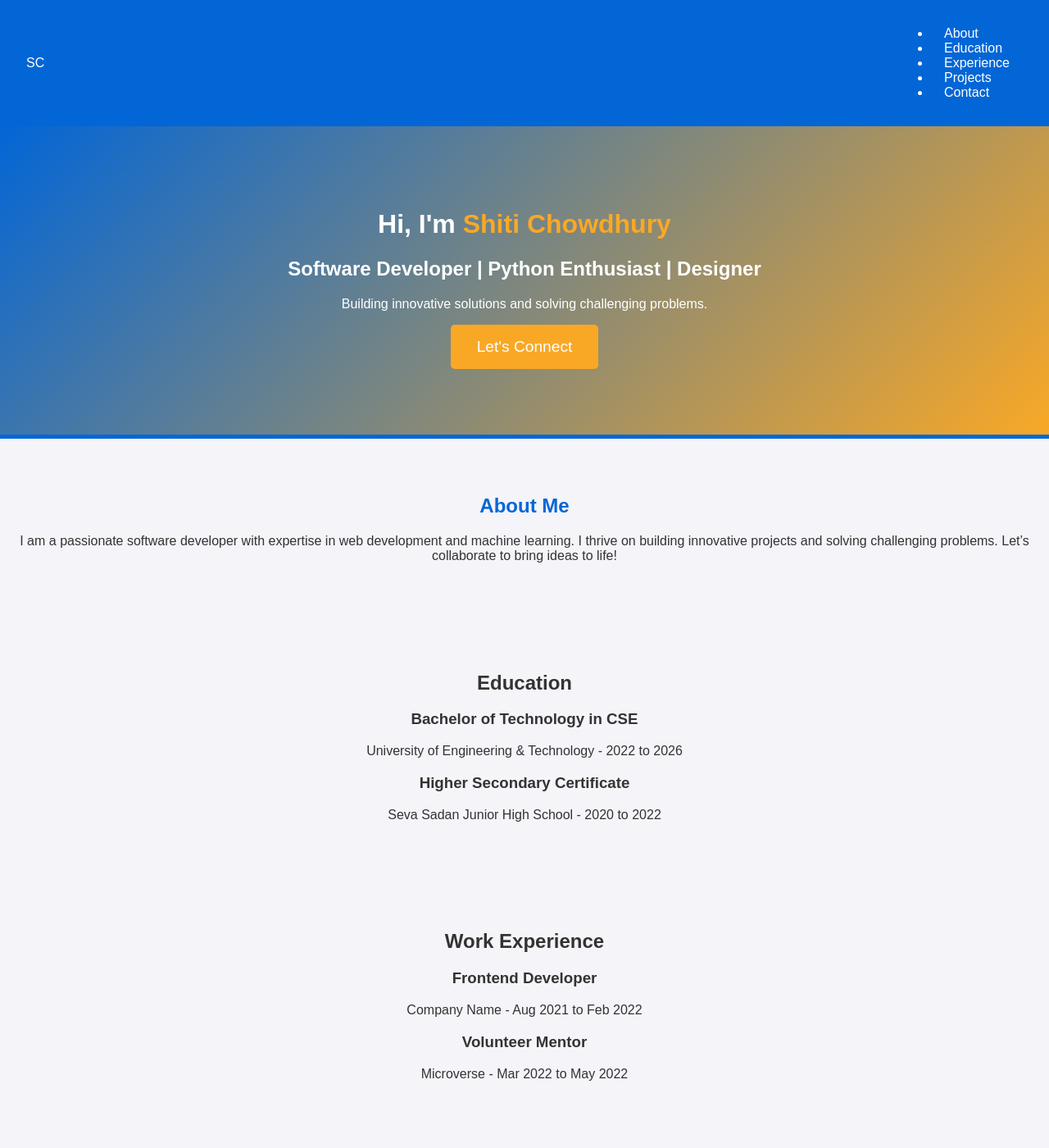
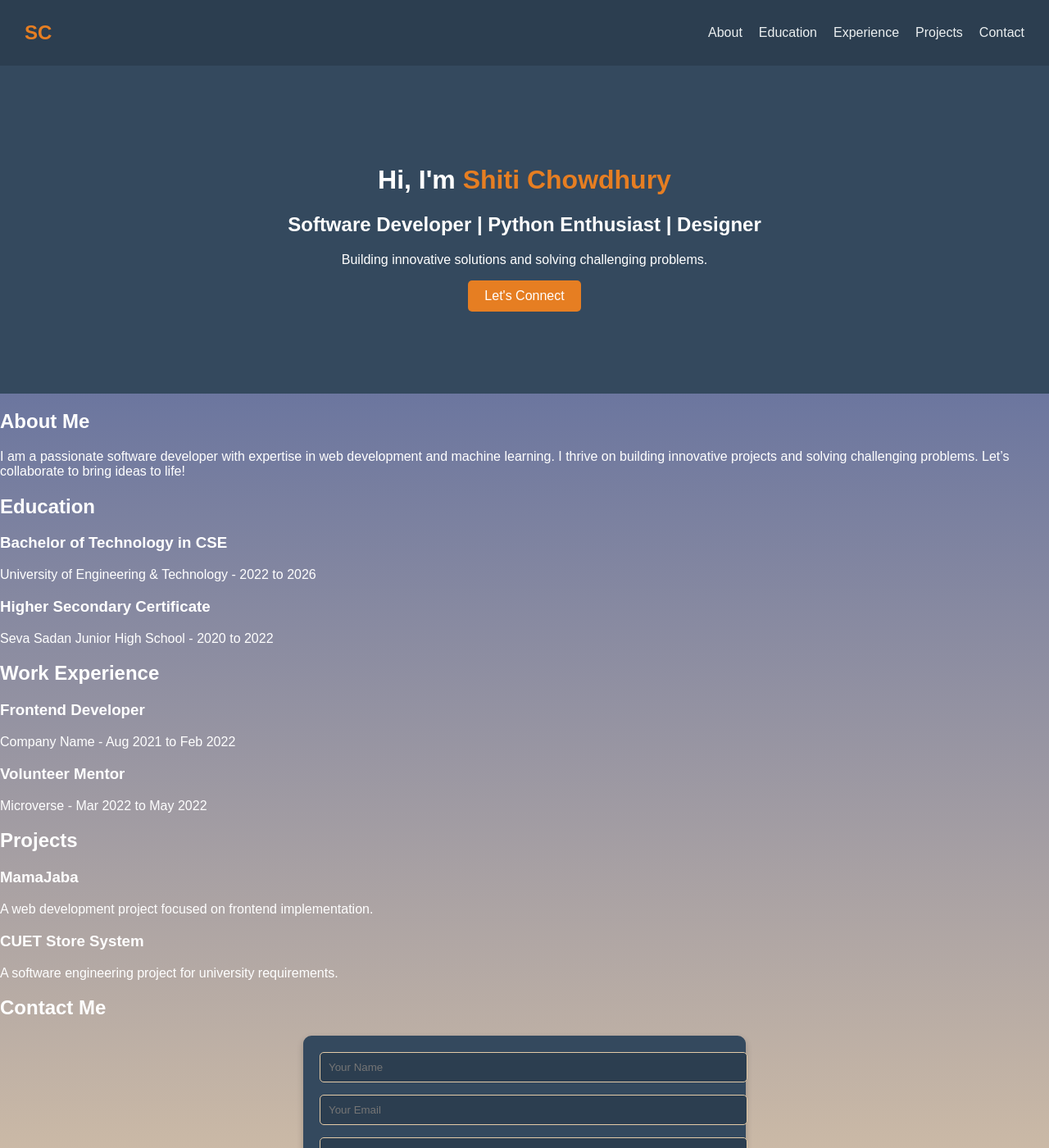
Before and after one commit to SHITICHY21/SHITICHY21.github.io, a Jekyll site: the page built from index.md, in a window 1280 px wide and 1400 px high. Shown: the whole window at 82% size. Built offline with Jekyll 4.4.1, drawn with Linux system fonts in a browser that asks for light colours; our own code applies the rules of GitHub Pages for plain Markdown files.

Commit message:
Update style.css

```diff
--- a/assets/css/style.css
+++ b/assets/css/style.css
@@ -1,10 +1,10 @@
-/* General Reset */
-body, html {
+/* General Styles */
+body {
+  font-family: Arial, sans-serif;
   margin: 0;
   padding: 0;
-  font-family: 'Arial', sans-serif;
-  background-color: #f4f4f9; /* Light background */
-  color: #333; /* Dark text */
+  background: linear-gradient(to bottom, #3a539b, #e4cba8); /* Blue to Brown Gradient */
+  color: #ffffff;
 }
 
 /* Navbar */
@@ -12,104 +12,104 @@ body, html {
   display: flex;
   justify-content: space-between;
   align-items: center;
-  background-color: #0366d6; /* Blue background */
-  padding: 1rem 2rem;
+  padding: 15px 30px;
+  background-color: #2c3e50; /* Dark Blue */
   position: sticky;
   top: 0;
   z-index: 1000;
-  color: white;
 }
 
-.navbar a {
-  color: white;
-  text-decoration: none;
-  margin: 0 1rem;
+.navbar .logo {
+  font-size: 1.5rem;
+  color: #e67e22; /* Orange Accent */
+  font-weight: bold;
 }
 
-.navbar a:hover {
-  text-decoration: underline;
+.nav-links {
+  list-style: none;
+  display: flex;
+  gap: 20px;
+}
+
+.nav-links a {
+  text-decoration: none;
+  color: #ecf0f1; /* Light Gray */
+  font-weight: 500;
+  transition: color 0.3s ease;
+}
+
+.nav-links a:hover {
+  color: #e67e22; /* Orange Hover Effect */
 }
 
 /* Hero Section */
 .hero-section {
   text-align: center;
-  padding: 5rem 1rem;
-  background: linear-gradient(135deg, #0366d6, #f9a826);
-  color: white;
+  padding: 100px 20px;
+  background-color: #34495e; /* Muted Blue */
 }
 
 .hero-section h1 span {
-  color: #f9a826;
+  color: #e67e22; /* Highlight Text */
 }
 
 .hero-btn {
-  background-color: #f9a826;
+  padding: 10px 20px;
   border: none;
-  color: white;
-  padding: 1rem 2rem;
+  background-color: #e67e22;
+  color: #ffffff;
+  font-size: 1rem;
+  border-radius: 5px;
   cursor: pointer;
-  font-size: 1.2rem;
-  border-radius: 5px;
+  transition: background-color 0.3s ease;
 }
 
 .hero-btn:hover {
-  background-color: #333;
-  color: #f9a826;
-}
-
-/* Sections */
-section {
-  padding: 3rem 1rem;
-  text-align: center;
-}
-
-/* About Section */
-.about-section {
-  background-color: #f4f4f9;
-  color: #333;
-  border-top: 5px solid #0366d6;
-}
-
-.about-section h2 {
-  color: #0366d6;
+  background-color: #d35400; /* Darker Orange */
 }
 
 /* Contact Section */
-.contact-section {
-  background-color: #f9a826;
-  color: white;
-  text-align: center;
+.contact-section form {
+  display: flex;
+  flex-direction: column;
+  gap: 15px;
+  max-width: 500px;
+  margin: 0 auto;
+  background-color: #34495e;
+  padding: 20px;
+  border-radius: 10px;
+  box-shadow: 0 4px 8px rgba(0, 0, 0, 0.2);
 }
 
-.contact-section form {
-  max-width: 600px;
-  margin: 2rem auto;
-  display: flex;
-  flex-direction: column;
-  gap: 1rem;
+.contact-section form input,
+.contact-section form textarea {
+  width: 100%;
+  padding: 10px;
+  border: 1px solid #e4cba8; /* Brown Accent */
+  border-radius: 5px;
+  background-color: #2c3e50; /* Form Field Background */
+  color: #ffffff;
 }
 
-.contact-section input, .contact-section textarea {
-  padding: 1rem;
+.contact-section form button {
+  padding: 10px 20px;
+  border: none;
+  background-color: #e67e22;
+  color: #ffffff;
   font-size: 1rem;
-  border: 2px solid #0366d6;
   border-radius: 5px;
+  cursor: pointer;
+  transition: background-color 0.3s ease;
 }
 
-.contact-section input:hover, .contact-section textarea:hover {
-  border-color: #f4f4f9;
+.contact-section form button:hover {
+  background-color: #d35400;
 }
 
-.contact-section button {
-  background-color: #0366d6;
-  color: white;
-  padding: 1rem;
-  border: none;
-  cursor: pointer;
-  font-size: 1.2rem;
+/* Footer */
+footer {
+  text-align: center;
+  padding: 20px;
+  background-color: #2c3e50;
+  color: #ffffff;
 }
-
-.contact-section button:hover {
-  background-color: #f4f4f9;
-  color: #0366d6;
-}
```
